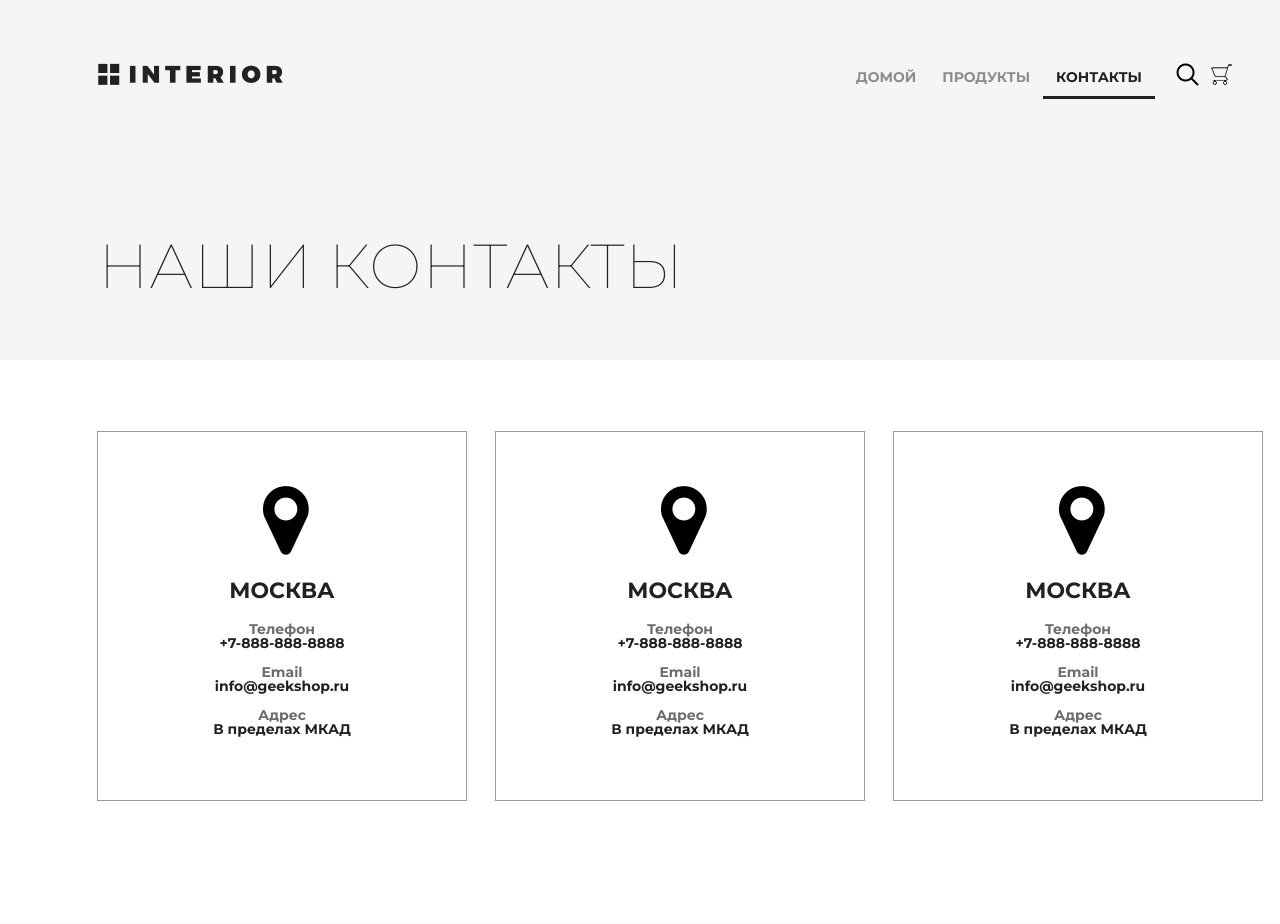
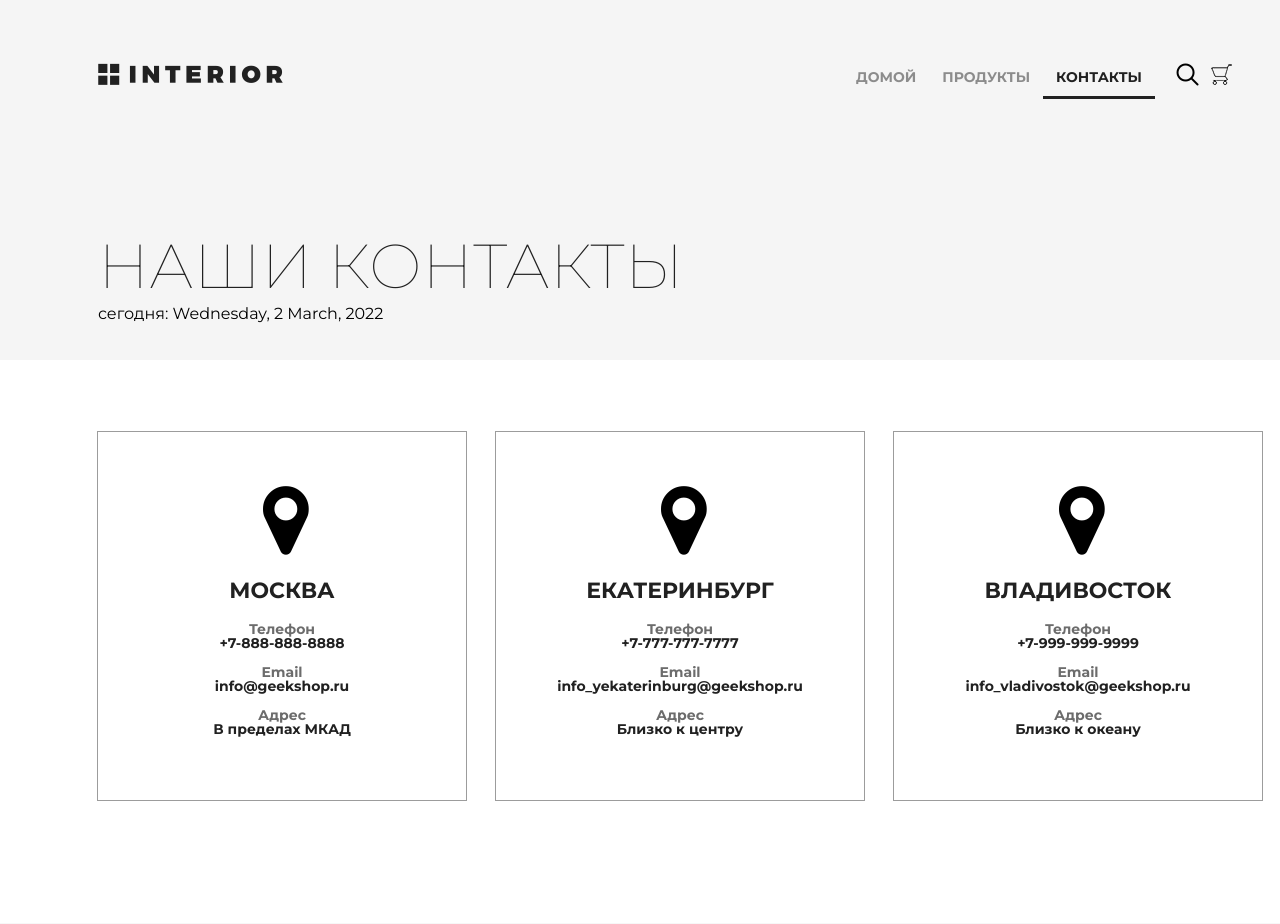
Before and after one commit to sotnikovuu/geekshop_django_2, a Django app: page /contact/ in a window 1280 px wide; the page is wider, and only the part inside the window is pictured. Shown: the top 924 px of that part. Run offline with Django 3.2, Linux system fonts and the light colour scheme.

Commit message:
Lesson 2. Repeat and filters

```diff
--- a/geekshop/urls.py
+++ b/geekshop/urls.py
@@ -7,5 +7,10 @@ urlpatterns = [
     path("admin/", admin.site.urls),
     path("", mainapp.main, name="main"),
     path("products/", mainapp.products, name="products"),
+    path("products/all", mainapp.products, name="products_all"),
+    path("products/home", mainapp.products, name="products_home"),
+    path("products/office", mainapp.products, name="products_office"),
+    path("products/modern", mainapp.products, name="products_modern"),
+    path("products/classic", mainapp.products, name="products_classic"),
     path("contact/", mainapp.contact, name="contact"),
 ]
--- a/mainapp/templates/mainapp/base.html
+++ b/mainapp/templates/mainapp/base.html
@@ -7,7 +7,7 @@
     <meta charset="utf-8">
     <title>
         {% block title %}
-        {{ title }}
+        {{ title|capfirst }}
         {% endblock title %}
     </title>
 
--- a/mainapp/templates/mainapp/contact.html
+++ b/mainapp/templates/mainapp/contact.html
@@ -5,64 +5,33 @@
 {% block menu %}
 <div class="hero">
     <div class="header clearfix">
-        <div class="header clearfix">
-            {% include 'mainapp/includes/inc_menu.html' %}
-        </div>
+        {% include 'mainapp/includes/inc_menu.html' %}
     </div>
     <h1>наши контакты</h1>
+    <p>сегодня: {{ visit_date|date:"l, j F, Y" }}</p>
 </div>
 {% endblock %}
 
 {% block content %}
 <div class="location">
+    {% for location in locations %}
     <div class="location-1">
         <i class="fa fa-map-marker fa-5x"></i>
-        <h4>Москва</h4>
+        <h4>{{ location.city }}</h4>
         <div class="contacts">
             <h5>Телефон</h5>
-            <p>+7-888-888-8888</p>
+            <p>{{ location.phone }}</p>
         </div>
         <div class="contacts">
             <h5>Email</h5>
-            <p>info@geekshop.ru</p>
+            <p>{{ location.email }}</p>
         </div>
         <div class="contacts">
             <h5>Адрес</h5>
-            <p>В пределах МКАД</p>
+            <p>{{ location.address }}</p>
         </div>
     </div>
-    <div class="location-1">
-        <i class="fa fa-map-marker fa-5x"></i>
-        <h4>Москва</h4>
-        <div class="contacts">
-            <h5>Телефон</h5>
-            <p>+7-888-888-8888</p>
-        </div>
-        <div class="contacts">
-            <h5>Email</h5>
-            <p>info@geekshop.ru</p>
-        </div>
-        <div class="contacts">
-            <h5>Адрес</h5>
-            <p>В пределах МКАД</p>
-        </div>
-    </div>
-    <div class="location-1">
-        <i class="fa fa-map-marker fa-5x"></i>
-        <h4>Москва</h4>
-        <div class="contacts">
-            <h5>Телефон</h5>
-            <p>+7-888-888-8888</p>
-        </div>
-        <div class="contacts">
-            <h5>Email</h5>
-            <p>info@geekshop.ru</p>
-        </div>
-        <div class="contacts">
-            <h5>Адрес</h5>
-            <p>В пределах МКАД</p>
-        </div>
-    </div>
+    {% endfor %}
 </div>
 
 <div class="clr"></div>
--- a/mainapp/views.py
+++ b/mainapp/views.py
@@ -1,13 +1,70 @@
+import datetime
+
 from django.shortcuts import render
 
 
 def main(request):
-    return render(request, "mainapp/index.html")
+    title = "главная"
+    products = [
+        {
+            "name": "Отличный стул",
+            "desc": "Расположитесь комфортно.",
+            "image_src": "product-1.jpg",
+            "image_href": "/product/1/",
+            "alt": "продукт 1",
+        },
+        {
+            "name": "Стул повышенного качества",
+            "desc": "Не оторваться.",
+            "image_src": "product-2.jpg",
+            "image_href": "/product/2/",
+            "alt": "продукт 2",
+        },
+    ]
+    content = {"title": title, "products": products}
+    return render(request, "mainapp/index.html", content)
 
 
 def products(request):
-    return render(request, "mainapp/products.html")
+    title = "продукты"
+    links_menu = [
+        {"href": "products_all", "name": "все"},
+        {"href": "products_home", "name": "дом"},
+        {"href": "products_office", "name": "офис"},
+        {"href": "products_modern", "name": "модерн"},
+        {"href": "products_classic", "name": "классика"},
+    ]
+    same_products = [
+        {"name": "Отличный стул", "desc": "Не оторваться.", "image_src": "product-11.jpg", "alt": "продукт 11"},
+        {"name": "Стул повышенного качества", "desc": "Комфортно.", "image_src": "product-21.jpg", "alt": "продукт 21"},
+        {
+            "name": "Стул премиального качества",
+            "desc": "Просто попробуйте.",
+            "image_src": "product-31.jpg",
+            "alt": "продукт 31",
+        },
+    ]
+    content = {"title": title, "links_menu": links_menu, "same_products": same_products}
+    return render(request, "mainapp/products.html", content)
 
 
 def contact(request):
-    return render(request, "mainapp/contact.html")
+    title = "о нас"
+    visit_date = datetime.datetime.now()
+    locations = [
+        {"city": "Москва", "phone": "+7-888-888-8888", "email": "info@geekshop.ru", "address": "В пределах МКАД"},
+        {
+            "city": "Екатеринбург",
+            "phone": "+7-777-777-7777",
+            "email": "info_yekaterinburg@geekshop.ru",
+            "address": "Близко к центру",
+        },
+        {
+            "city": "Владивосток",
+            "phone": "+7-999-999-9999",
+            "email": "info_vladivostok@geekshop.ru",
+            "address": "Близко к океану",
+        },
+    ]
+    content = {"title": title, "visit_date": visit_date, "locations": locations}
+    return render(request, "mainapp/contact.html", content)
```
Also changed, not shown: mainapp/templates/mainapp/includes/inc_categories_menu.html (added, +9 -0 lines), mainapp/templates/mainapp/index.html (+27 -0 lines), mainapp/templates/mainapp/products.html (+7 -31 lines).
